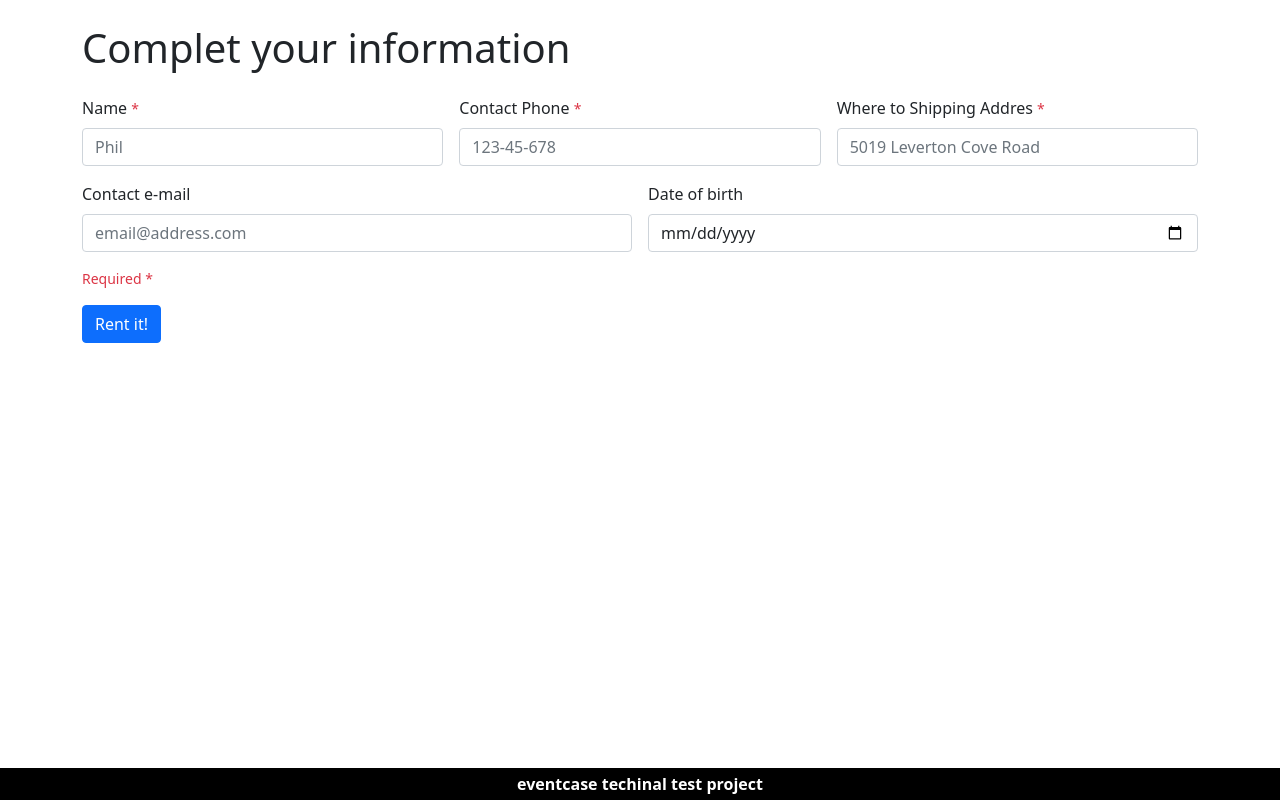
After one commit to JoanVicens/eventcase, a PHP site: template src/views/rent-form.php in a window 1280 px wide. The commit adds this page. Run offline with PHP 8.4, Linux system fonts and the light colour scheme; the template is opened without the code that fills it, so the values that code supplies are empty.

Commit message:
views updated with bootstrap

```diff
--- /dev/null
+++ b/src/views/footer.php
@@ -0,0 +1,6 @@
+<footer>
+    eventcase techinal test project
+</footer>
+</body>
+
+</html>
--- a/src/views/head.php
+++ b/src/views/head.php
@@ -5,90 +5,59 @@
 	<meta charset="UTF-8">
 	<meta http-equiv="X-UA-Compatible" content="IE=edge">
 	<meta name="viewport" content="width=device-width, initial-scale=1.0">
-	<title>Rent <?php echo $title ?></title>
+	<title>DVD Renter</title>
+	<link href="https://cdn.jsdelivr.net/npm/bootstrap@5.0.2/dist/css/bootstrap.min.css" rel="stylesheet" integrity="sha384-EVSTQN3/azprG1Anm3QDgpJLIm9Nao0Yz1ztcQTwFspd3yD65VohhpuuCOmLASjC" crossorigin="anonymous">
 	<style>
-		body {
-			margin: 0;
-			padding: 0;
-		}
-
-		main {
-			padding: 10px 30px;
-		}
-
-		form {
-
-			padding: 10px;
-
-		}
-
-		input {
-
-			display: block;
-
-			margin-bottom: 15px;
-
-		}
-
 		.list-grid {
 			display: grid;
 			gap: 2rem;
 			grid-template-columns: repeat(auto-fit, minmax(300px, 1fr));
 		}
 
-		.card {
-			border: 2px solid teal;
-			background-color: lightsteelblue;
-			border-radius: 5px;
-			padding: 5px 15px;
-			text-align: center;
+		.movie-info {
 			display: flex;
 			flex-direction: column;
+			min-height: 200px;
 		}
 
-		.card p {
-			margin: 8px 0px 16px 0px;
-			display: inline;
+		.movie-info a.btn {
+			margin-top: auto;
 		}
 
-		a.button {
-			-webkit-appearance: button;
-			-moz-appearance: button;
-			appearance: button;
-			background-color: teal;
+		#result-cards {
+			margin: 0 auto;
+			display: flex;
+			flex-direction: column;
+			align-items: center;
+			justify-content: center;
+		}
+
+		#result-cards .card {
+			width: 700px;
+		}
+
+		#result-cards a.btn {
+			margin-bottom: 30px;
+			margin-left: auto;
+		}
+
+		html,
+		body {
+			height: 100%;
+		}
+
+		footer {
+			background-color: black;
 			color: white;
+			text-align: center;
+			bottom: 0;
+			width: 100%;
+			position: fixed;
+			padding: 4px 0;
+			font-size: 16px;
 			font-weight: bold;
-			margin: auto 0 16px 0;
-			padding: 10px;
-			border-radius: 5px;
-			text-decoration: none;
 		}
 	</style>
 </head>
 
 <body>
-	<!-- <main> -->
-
-	<!-- <h2>Your contact inforamtion</h2>
-
-		<form action="rent/$movieId" method='post'>
-
-			<label for="name">Name</label>
-			<input type="text" name="name" placeholder="Phil" required>
-
-			<label for="phone">Contact Phone</lable>
-				<input type="text" name="phone" placeholder="123-45-678" required>
-
-				<label for="shippingAddress">Where to Shipping Addres</labal>
-					<input type="text" name="shippingAddress" placeholder="5019 Leverton Cove Road" required>
-
-					<label for="email">Contact e-mail</label>
-					<input type="email" name="email" placeholder="email@address.com">
-
-					<label for="birthDate">Date of birth</label>
-					<input type="date" name="birthDate">
-
-					<input type="submit" value="Rent it!"></input>
-		</form>
-	</main>
-</body> -->
--- a/src/views/rent-form.php
+++ b/src/views/rent-form.php
@@ -5,27 +5,71 @@
 require_once 'head.php';
 ?>
 
-<form action="/rent" method='post'>
+<main class="container pt-4">
+    <h1>Complet your information</h1>
+
+    <form action="/rent" method='post' class="row g-3 needs-validation mt-2" novalidate>
 
         <?php
         foreach ($moviesId as $id) {
             echo '<input type="hidden" name="moviesId[]" value=' . $id . '>';
         }
         ?>
-    <label for="name">Name</label>
-    <input type="text" name="name" placeholder="Phil" required>
+        <div class="col-md-4">
+            <label for="nameInput" class="mb-2">Name <small class="text-danger">*</small></label>
+            <input id="nameInput" type="text" class="form-control" name="name" placeholder="Phil" required>
+        </div>
 
-    <label for="phone">Contact Phone</lable>
-        <input type="text" name="phone" placeholder="123-45-678" required>
+        <div class="col-md-4">
+            <label for="phoneInput" class="mb-2">Contact Phone <small class="text-danger">*</small></label>
+            <input id="phoneInput" type="text" class="form-control" name="phone" placeholder="123-45-678" required>
+        </div>
 
-        <label for="shippingAddress">Where to Shipping Addres</labal>
-            <input type="text" name="shippingAddress" placeholder="5019 Leverton Cove Road" required>
+        <div class="col-md-4">
+            <label for="shippingAddressInput" class="mb-2">Where to Shipping Addres <small class="text-danger">*</small></label>
+            <input id="shippingAddressInput" type="text" class="form-control" name="shippingAddress" placeholder="5019 Leverton Cove Road" required>
+        </div>
 
-            <label for="email">Contact e-mail</label>
-            <input type="email" name="email" placeholder="email@address.com">
+        <div class="col-md-6">
+            <label for="emailInput" class="mb-2">Contact e-mail</label>
+            <input id="emailInput" type="email" class="form-control" name="email" placeholder="email@address.com">
+        </div>
 
-            <label for="birthDate">Date of birth</label>
-            <input type="date" name="birthDate">
+        <div class="col-md-6">
+            <label for="birthDateInput" class="mb-2">Date of birth</label>
+            <input id="birthDateInput" type="date" class="form-control" name="birthDate">
+        </div>
 
-            <input type="submit" value="Rent it!"></input>
+        <small class="text-danger">Required *</small>
+
+        <div class="col-md-12">
+            <button type="submit" class="btn btn-primary">Rent it!</input>
+        </div>
     </form>
+</main>
+
+<script>
+    (function() {
+        'use strict'
+
+        // Fetch all the forms we want to apply custom Bootstrap validation styles to
+        var forms = document.querySelectorAll('.needs-validation')
+
+        // Loop over them and prevent submission
+        Array.prototype.slice.call(forms)
+            .forEach(function(form) {
+                form.addEventListener('submit', function(event) {
+                    if (!form.checkValidity()) {
+                        event.preventDefault()
+                        event.stopPropagation()
+                    }
+
+                    form.classList.add('was-validated')
+                }, false)
+            })
+    })()
+</script>
+
+<?php
+
+require_once 'footer.php';
```
Also changed, not shown: src/views/display-movies.php (+19 -18 lines), src/views/rent-result.php (+31 -4 lines). Lines whose indentation alone changed are shown as unchanged.
